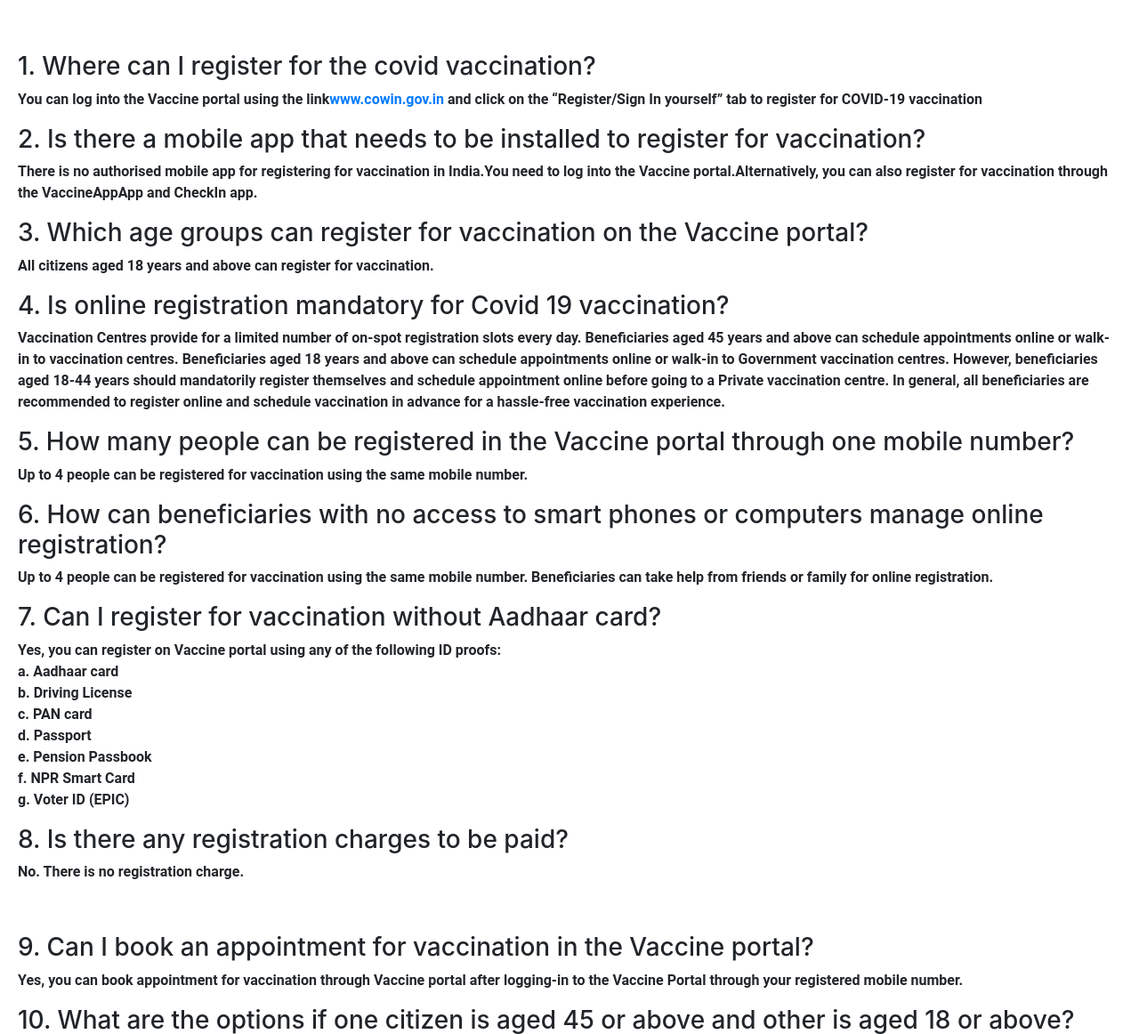
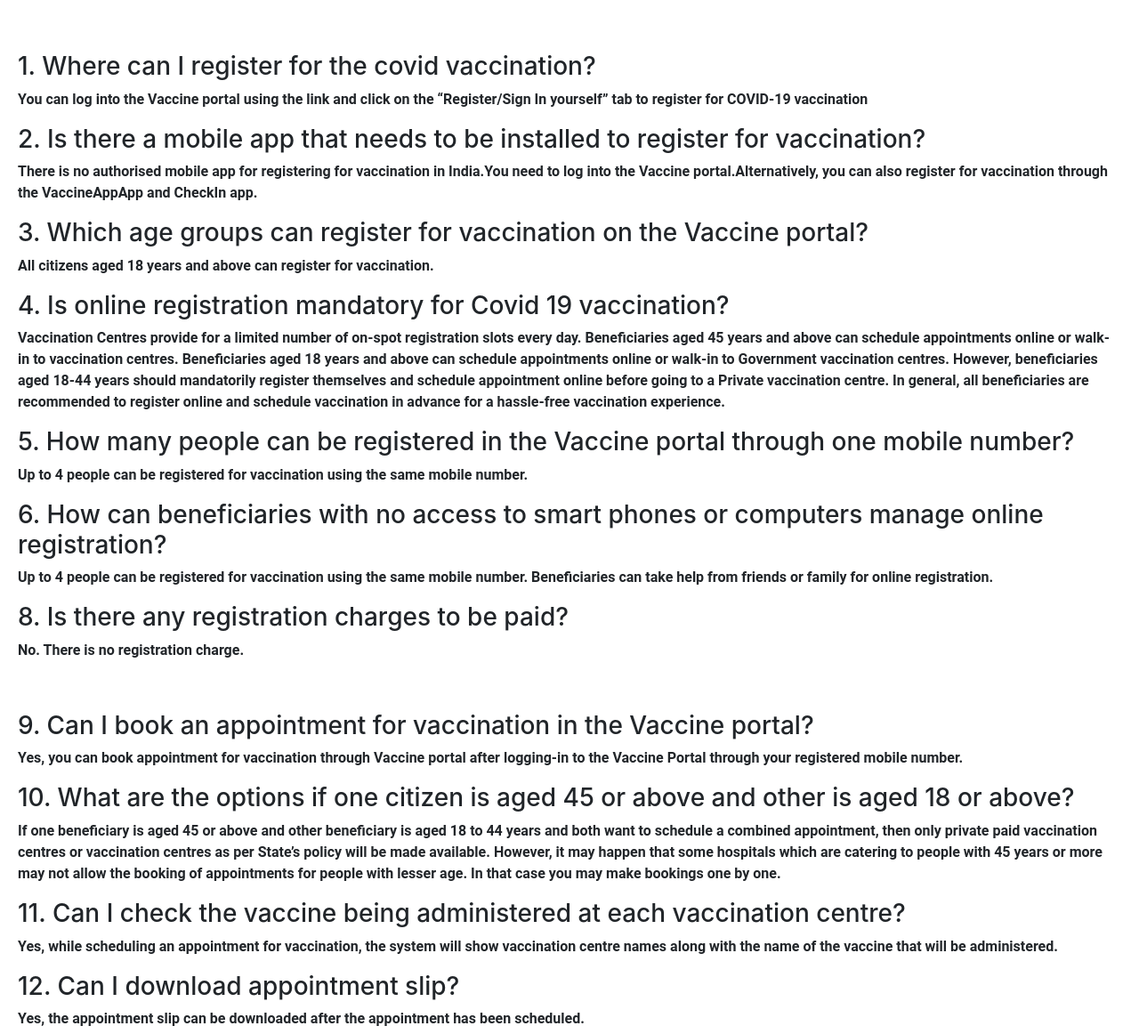
Before and after one commit to ayush9200/vaccine_finder, a Flask app: page /faq in a window 1280 px wide. Shown: the part 106-1268 px from the top of the page at 89% size. Run offline with Flask 2, Linux system fonts and the light colour scheme; some libraries are stand-ins or nearby versions.

Commit message:
gaq changes1

```diff
--- a/templates/FAQ.html
+++ b/templates/FAQ.html
@@ -41,7 +41,7 @@
 
    <div _ngcontent-bap-c10="" class="panel-body card-block card-body">
     	<h3> 1. Where can I register for the covid vaccination?</h3>
-    	<p>You can log into the Vaccine portal using the link<a href="/" target="_blank">www.cowin.gov.in</a> and click on the “Register/Sign In yourself” tab to register for COVID-19 vaccination</p>
+    	<p>You can log into the Vaccine portal using the link<a href="/" target="_blank"></a> and click on the “Register/Sign In yourself” tab to register for COVID-19 vaccination</p>
 
         <h3> 2. Is there a mobile app that needs to be installed to register for vaccination? </h3><p>
         There is no authorised mobile app for registering for vaccination in India.You need to log into the Vaccine portal.Alternatively, you can also register for vaccination through the VaccineAppApp and CheckIn app.</p>
@@ -58,9 +58,6 @@
 
 	<h3> 6. How can beneficiaries with no access to smart phones or computers manage online registration? </h3>
 	<p> Up to 4 people can be registered for vaccination using the same mobile number. Beneficiaries can take help from friends or family for online registration. </p>
-
-	<h3> 7. Can I register for vaccination without Aadhaar card? </h3>
-	<p> Yes, you can register on Vaccine portal using any of the following ID proofs: <br> a. Aadhaar card <br> b. Driving License <br> c. PAN card <br> d. Passport <br> e. Pension Passbook <br> f. NPR Smart Card <br> g. Voter ID (EPIC) </p>
 
 	<h3> 8. Is there any registration charges to be paid?</h3>
 	<p> No. There is no registration charge. </p></div>
@@ -176,11 +173,11 @@
 	For Private Hospitals, the charges for providing a printed copy of the certificate are included in the service charge for vaccination. </p>
 
 	<h3> 38.Where can I download vaccination certificate from? </h3>
-	<p> You can download vaccination certificate from the Vaccine portal (cowin.gov.in) or the VaccineApp app or through Digi-Locker by following the simple steps. You may do so by using the mobile number used at the time of registration. </p>
+	<p> You can download vaccination certificate from the Vaccine poafter registration. </p>
 
 <!--	<div _ngcontent-bap-c10="" class="panel-body card-block card-body">-->
 	<h3> 40. Whom do I contact in case of side effects from vaccination? </h3>
-	<p> You can contact on any of the following details: <br> a. Helpline Number: +91-11-23978046 (Toll free - 1075)<br> b. Technical Helpline Number: 0120-4473222<br> c. Helpline Email Id: support@cowin.gov.in<br> You may also contact the Vaccination Centre where you took vaccination, for advice. </p></div>
+	<p> You can contact on any of the following details: <br> a. Helpline Number: +91-11-23978046 (Toll free - 1075)<br> b. Technical Helpline Number: 0120-4473222<br> c. Helpline Email Id: support@lambtonGroup4.gov<br> You may also contact the Vaccination Centre where you took vaccination, for advice. </p></div>
 
 
 
```
